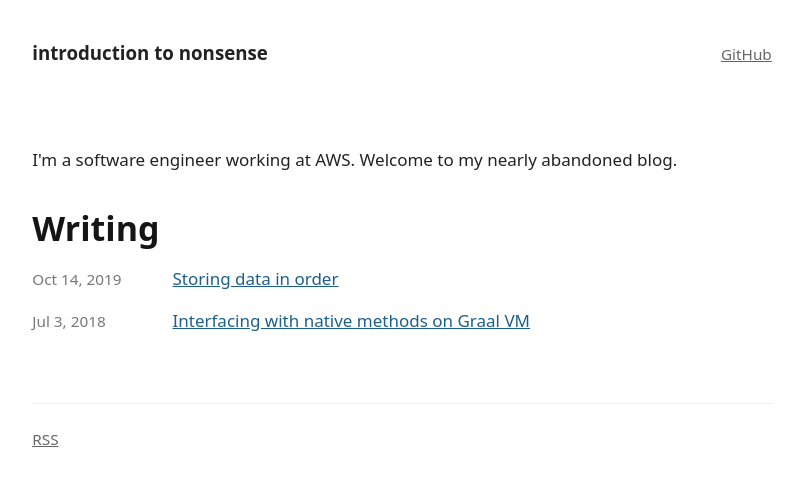
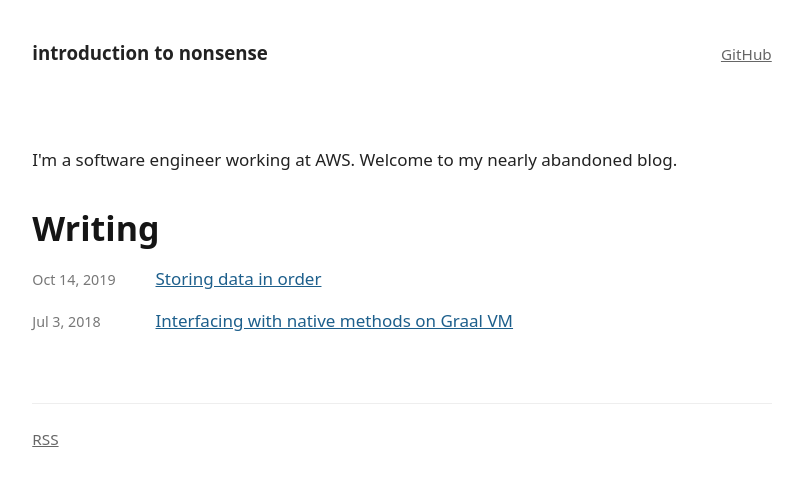
Before and after one commit to cornerwings/cornerwings.github.io, a Jekyll site: the page built from index.html, in a window 1280 px wide. Shown: the top 486 px of the page, without its empty margins (238-1040 px from the left). Built offline with Jekyll 4.4.1, drawn with Linux system fonts in a browser that asks for light colours; the list of posts is cut into pages by our own code.

```diff
--- a/assets/main.scss
+++ b/assets/main.scss
@@ -74,8 +74,14 @@ time, .eyebrow {
 }
 
 .post-list { list-style: none; margin: 0; padding: 0; }
-.post-list li { align-items: baseline; display: flex; gap: 1rem; margin: .8rem 0; }
-.post-list time { flex: 0 0 7.25rem; }
+.post-list li {
+  align-items: baseline;
+  display: grid;
+  gap: .75rem;
+  grid-template-columns: 6.5rem minmax(0, 1fr);
+  margin: .8rem 0;
+}
+.post-list time { font-size: .84rem; }
 
 blockquote {
   border-left: 3px solid #ddd;
@@ -116,5 +122,4 @@ footer { border-top: 1px solid #eee; margin-top: 4rem; padding-top: 1.25rem; }
 @media (max-width: 34rem) {
   body { padding-top: 1.5rem; }
   .site-header { align-items: flex-start; flex-direction: column; gap: .4rem; margin-bottom: 3rem; }
-  .post-list li { align-items: flex-start; flex-direction: column; gap: .1rem; }
 }
```
Also changed, not shown: .github/workflows/deploy.yml.
